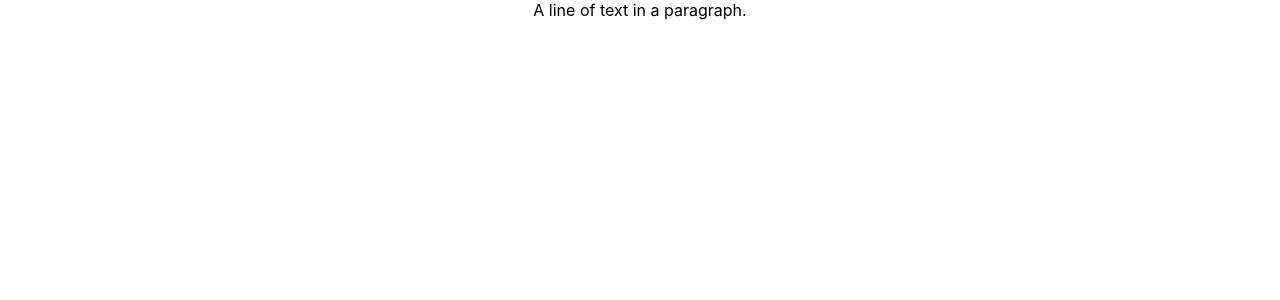
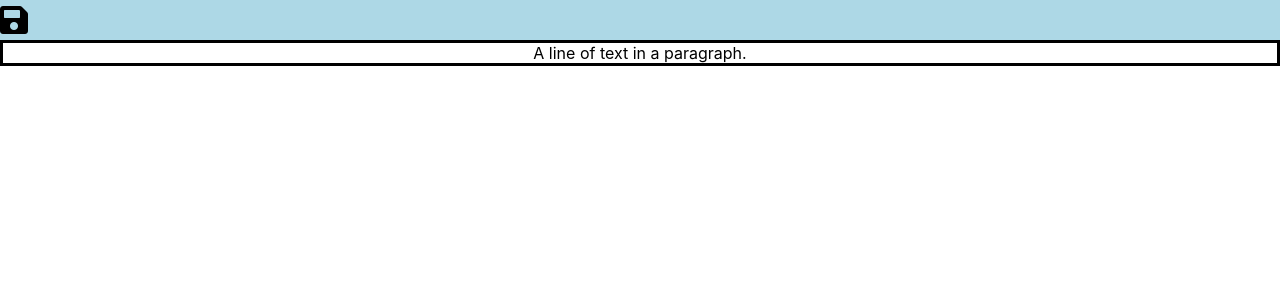
Before and after one commit to chrissayon/GitBlog, a React (Create React App) app: page /Editor in a window 1280 px wide. Shown: the top 300 px of the page. Built offline with nearby package versions, Linux system fonts and the light colour scheme; the HTML template or start-up script is replaced by a standard one.

Commit message:
main: text editor toolbar draft

```diff
--- /dev/null
+++ b/src/components/Editor/TextEditor.css
@@ -0,0 +1,3 @@
+.editor__wrapper {
+  border-style: solid;
+}
--- a/src/components/Editor/TextEditor.jsx
+++ b/src/components/Editor/TextEditor.jsx
@@ -14,6 +14,8 @@ import { withHistory } from 'slate-history';
 
 import { renderElementNoCallback, renderLeafNoCallback } from './EditorComponents';
 import EditorUtilities from './EditorUtilities';
+import './TextEditor.css';
+import Toolbar from './Toolbar';
 
 const TextEditor = () => {
   const [value, setValue] = useState([
@@ -34,7 +36,9 @@ const TextEditor = () => {
       value={value}
       onChange={(newValue) => setValue(newValue)}
     >
+      <Toolbar />
       <Editable
+        className="editor__wrapper"
         renderElement={renderElement}
         renderLeaf={renderLeaf}
         onKeyDown={(event) => {
--- /dev/null
+++ b/src/components/Editor/Toolbar.css
@@ -0,0 +1,11 @@
+.toolbar {
+  display: flex;
+  height: 40px;
+  background-color: lightblue;
+  align-items: center;
+  justify-items: center;
+}
+
+.fa-save {
+  cursor: pointer;
+}
--- /dev/null
+++ b/src/components/Editor/Toolbar.jsx
@@ -0,0 +1,9 @@
+import './Toolbar.css';
+
+const Toolbar = () => (
+  <div className="toolbar">
+    <i className="fas fa-save fa-2x" />
+  </div>
+);
+
+export default Toolbar;
--- a/src/components/Navbar/MenuItems.jsx
+++ b/src/components/Navbar/MenuItems.jsx
@@ -10,7 +10,7 @@ const MenuItems = [
     cName: 'nav-links',
   },
   {
-    title: 'Contact Us',
+    title: 'Menu',
     url: '#',
     cName: 'nav-links',
   },
```
